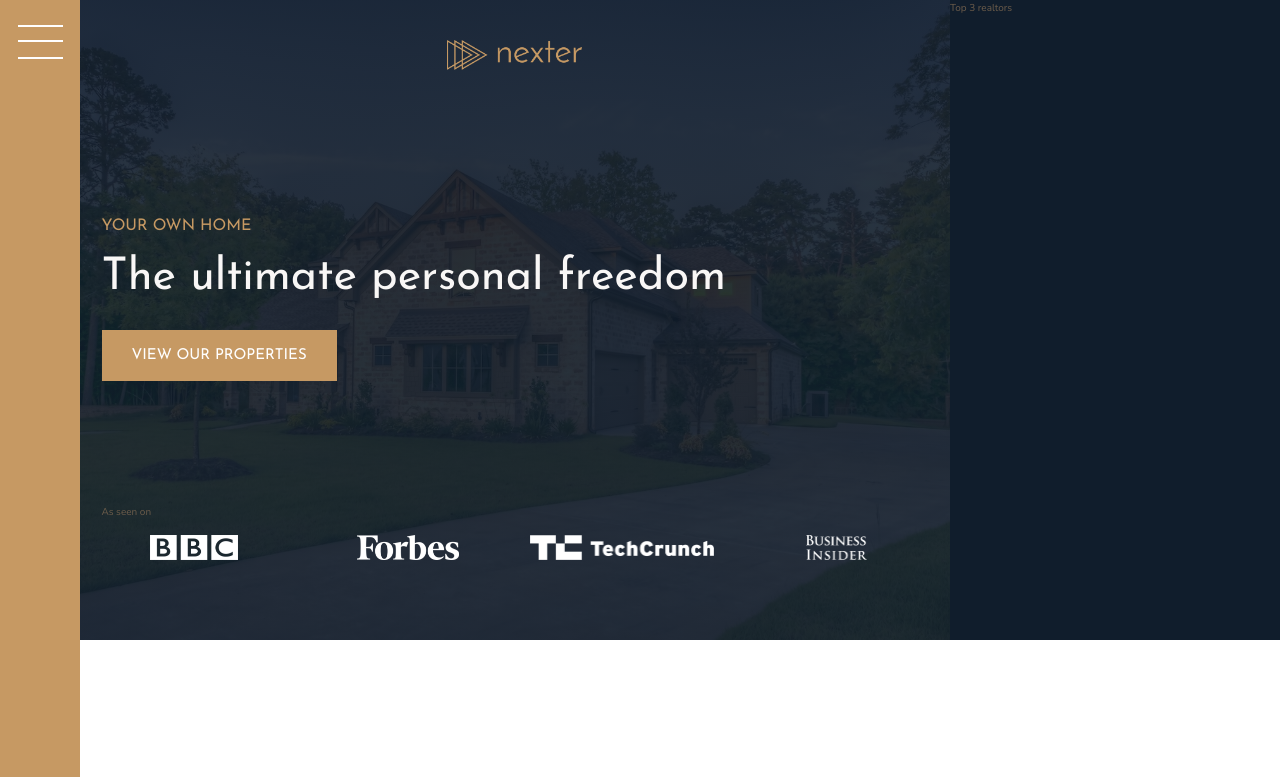
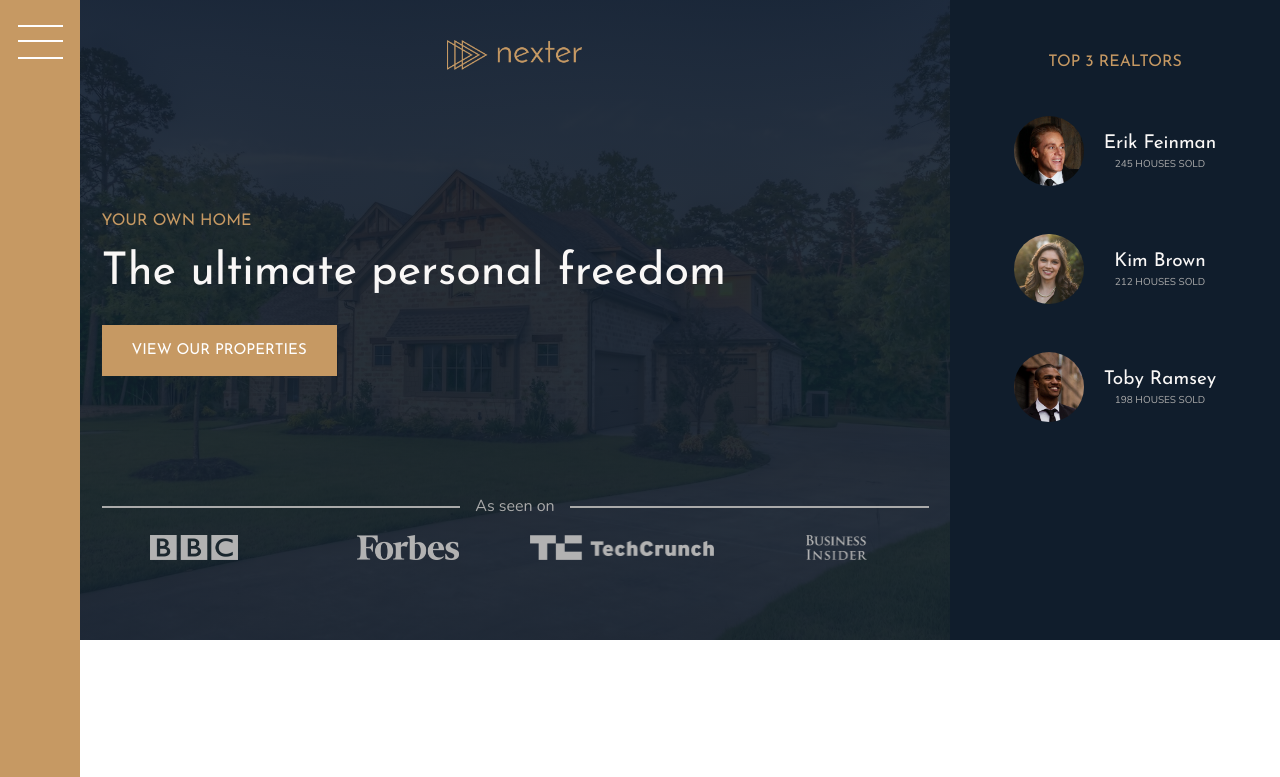
Before and after one commit to jonnywillrees/Nexter, a website: page index.html in a window 1280 px wide. Shown: the top 777 px of the page. Drawn offline with nearby package versions, Linux system fonts and the light colour scheme.

Commit message:
Complete the header and add the realtors section

```diff
--- a/index.html
+++ b/index.html
@@ -28,7 +28,28 @@
       </div>
     </header>
 
-    <div class="realtors">Top 3 realtors</div>
+    <div class="realtors">
+      <h3 class="heading-3 mb-lg">Top 3 Realtors</h3>
+      <div class="realtors__list">
+        <img src="img/realtor-1.jpeg" alt="Realtor 1" class="realtors__img" />
+        <div class="realtors__details">
+          <h4 class="heading-4 heading-4--light">Erik Feinman</h4>
+          <p class="realtors__sales">245 houses sold</p>
+        </div>
+
+        <img src="img/realtor-2.jpeg" alt="Realtor 2" class="realtors__img" />
+        <div class="realtors__details">
+          <h4 class="heading-4 heading-4--light">Kim Brown</h4>
+          <p class="realtors__sales">212 houses sold</p>
+        </div>
+
+        <img src="img/realtor-3.jpeg" alt="Realtor 3" class="realtors__img" />
+        <div class="realtors__details">
+          <h4 class="heading-4 heading-4--light">Toby Ramsey</h4>
+          <p class="realtors__sales">198 houses sold</p>
+        </div>
+      </div>
+    </div>
 
     <section class="features">
       <div class="feature">
@@ -284,7 +305,7 @@
     </section>
 
     <footer class="footer">
-      <nav class="nav">
+      <nav class="nav mb-xl">
         <ul class="nav__list">
           <li class="nav__item"><a href="#" class="nav__link">Find your dream home</a></li>
           <li class="nav__item"><a href="#" class="nav__link">Request proposal</a></li>
--- a/sass/_footer.scss
+++ b/sass/_footer.scss
@@ -7,7 +7,6 @@
 
   &__copyright {
     color: $color-grey-light-2;
-    margin-top: 6rem;
   }
 }
 
--- a/sass/_header.scss
+++ b/sass/_header.scss
@@ -22,6 +22,20 @@
   }
 
   &__social-text {
+    font-size: 1.6rem;
+    color: $color-grey-light-2;
+    display: grid;
+    grid-template-columns: 1fr max-content 1fr;
+    align-items: center;
+    grid-gap: 1.5rem;
+
+    &::before,
+    &::after {
+      content: "";
+      display: block;
+      background-color: currentColor;
+      height: 2px;
+    }
   }
 
   &__social-logos {
@@ -29,8 +43,10 @@
     grid-template-columns: repeat(4, 1fr);
     grid-column-gap: 3rem;
     justify-items: center;
+
     img {
       height: 2.5rem;
+      filter: brightness(70%);
     }
   }
 }
--- a/sass/_realtors.scss
+++ b/sass/_realtors.scss
@@ -1,4 +1,28 @@
 .realtors {
   background-color: $color-secondary;
   grid-column: col-start 7 / full-end;
+  padding: 5rem;
+  text-align: center;
+
+  &__list {
+    display: grid;
+    grid-template-columns: min-content max-content;
+    grid-column-gap: 2rem;
+    grid-row-gap: 6vh;
+    align-items: center;
+    justify-content: center;
+  }
+
+  &__img {
+    width: 7rem;
+    height: 7rem;
+    border-radius: 50%;
+    display: block;
+  }
+
+  &__sales {
+    text-transform: uppercase;
+    color: $color-grey-light-2;
+    margin-top: -3px;
+  }
 }
```
Also changed, not shown: css/style.css.
